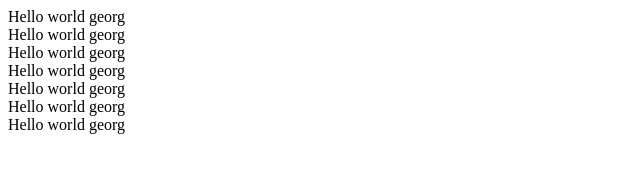
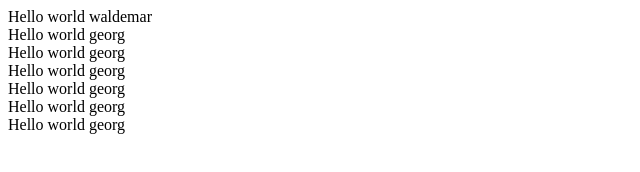
Before and after one commit to Mnjaro/testProject, a plain HTML site: page index.html in a window 1280 px wide. Shown: the full height of the page, 0-640 px from the left. Drawn offline with Linux system fonts and the light colour scheme.

Commit message:
Update index.html

```diff
--- a/index.html
+++ b/index.html
@@ -1,4 +1,4 @@
-<div>Hello world georg</div>
+<div>Hello world waldemar</div>
 <div>Hello world georg</div>
 <div>Hello world georg</div>
 <ElieElieElieElieEliediv>Hello world georg</div>
```
